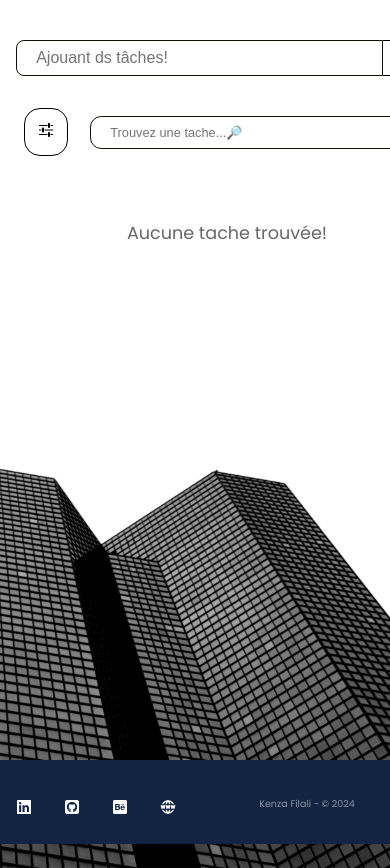
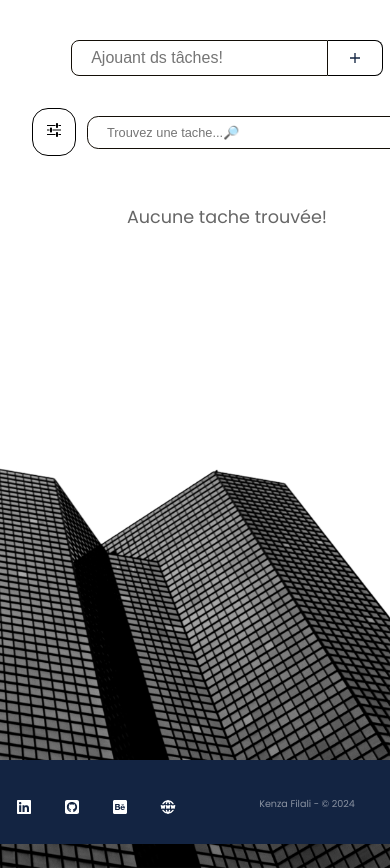
Before and after one commit to kenza15a/react-to-do-list, a React (Create React App) app: page / in a window 390 px wide. Shown: the top 868 px of the page. Built offline with nearby package versions, Linux system fonts and the light colour scheme.

Commit message:
scc mobile adaotation

```diff
--- a/src/App.scss
+++ b/src/App.scss
@@ -47,14 +47,13 @@ body{
     height: 100vh;
   }
   .alltodo__App{
-    padding: 1rem;
+    width: 90%;
+    padding: 0.6rem;
     display: grid;
     grid-template-columns: 1fr;
     place-items: center;
     gap: 2rem;
     height: 100%;
-
-
   }
   .title{
     margin-top: 1rem;
--- a/src/components/ToDoForm/ToDoForm.scss
+++ b/src/components/ToDoForm/ToDoForm.scss
@@ -33,7 +33,7 @@
       font-size: 1rem;
     }
     &__form {
-      width: 100%;
+      width: 80vw;
       & .todo__task {
         display: flex;
         flex-direction: row;
--- a/src/components/ToDoWrapper/ToDoWrapper.scss
+++ b/src/components/ToDoWrapper/ToDoWrapper.scss
@@ -14,8 +14,6 @@
     overflow: scroll;
     scroll-behavior: smooth;
     scrollbar-width: none;
-
-    scrollbar-color: $third-color;
     animation: todoListAnim 1s ease 0s 1 normal forwards;
     z-index: 1000;
   }
@@ -101,6 +99,47 @@
 
 /*********Small devices Mobile*********************/
 @media screen and (max-width: $small-screen) {
+    .todo {
+        &__wrapper {
+          display: grid;
+          grid-template-columns: 1fr;
+          gap: 1rem;
+          height: max-content;
+          max-height: 60vh;
+          width: 50vh;
+          padding: 1rem;
+          overflow: scroll;
+          scroll-behavior: smooth;
+          scrollbar-width: none;
+
+          animation: todoListAnim 1s ease 0s 1 normal forwards;
+          z-index: 1000;
+        }
+        &__tasks {
+          display: flex;
+          flex-direction: column;
+          height: 100%;
+        }
+        &__options {
+          display: grid;
+          grid-template-columns: auto 2fr;
+          gap:0.3rem;
+          align-items: center;
+        }
+        &_text {
+          color: rgb(0, 0, 0);
+          font-size: 0.9rem;
+          font-weight: 300;
+        }
+        &_initial__message {
+          display: inline;
+          font-size: 1.1rem;
+          text-align: center;
+          color: rgba($color: #000000, $alpha: 0.6);
+          margin-top: 2rem;
+        }
+      }
+
     .one__task {
         display: grid;
         grid-template-columns: 2fr auto;
```
